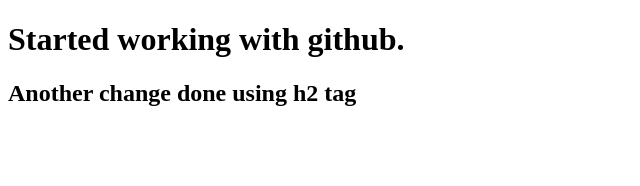
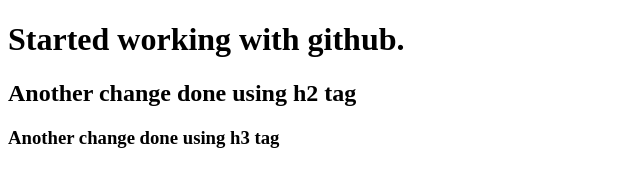
Before and after one commit to aamamun23/drekiagency, a plain HTML site: page index.html in a window 1280 px wide. Shown: the whole page, without its empty margins (0-640 px from the left). Drawn offline with Linux system fonts and the light colour scheme.

Commit message:
H3 tag added

```diff
--- a/index.html
+++ b/index.html
@@ -8,5 +8,6 @@
 <body>
     <h1>Started working with github.</h1>
     <h2>Another change done using h2 tag</h2>
+    <h3>Another change done using h3 tag</h3>
 </body>
 </html>
```
